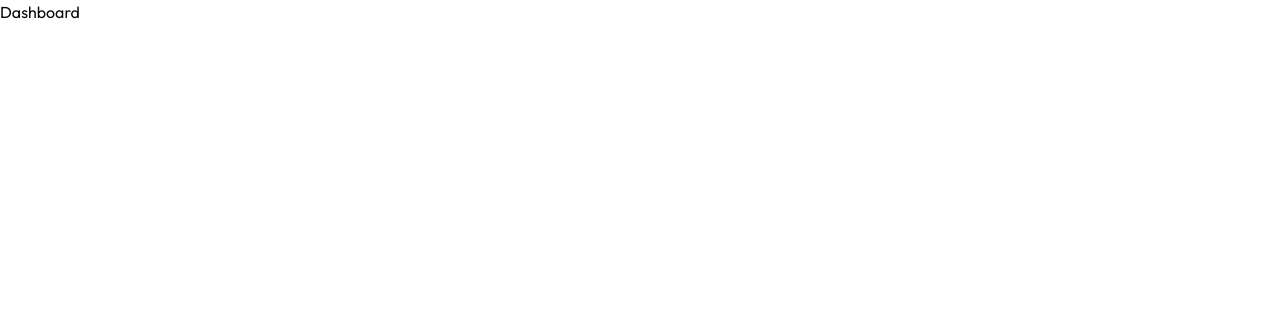
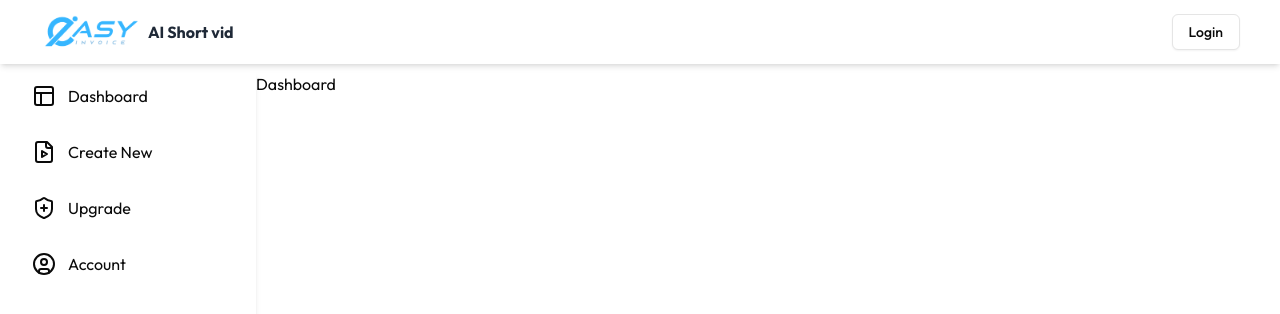
Before and after one commit to xnormdevs/ai-short-video-generator, a Next.js app: page /dashboard in a window 1280 px wide. Shown: the top 314 px of the page. Built offline with nearby package versions, Linux system fonts and the light colour scheme; no server answers.

Commit message:
add sidenav bar

```diff
--- a/app/dashboard/_components/Header.tsx
+++ b/app/dashboard/_components/Header.tsx
@@ -1,9 +1,39 @@
-import React from 'react'
+"use client";
+import Login from "@/components/authModal/Login";
+import Logout from "@/components/logout/Logout";
+import { useSession } from "next-auth/react";
+import Image from "next/image";
+import Link from "next/link";
 
 const Header = () => {
+  const { data: session, status } = useSession();
+  console.log(session, status);
+
   return (
-    <div>Header</div>
-  )
-}
+    <div className="flex items-center justify-between shadow-md h-16 mb-2 py-2 px-10">
+      <div className="w-full flex justify-between items-center">
+        <Link href="/">
+          <div className="text-white text-xl font-bold flex items-center">
+            <Image
+              src="/logo.png"
+              alt="Invoice Generator logo"
+              width={100}
+              height={100}
+            />
+            <h2 className="ml-2 text-base text-gray-800">AI Short vid</h2>
+          </div>
+        </Link>
+        <div className="flex items-center"></div>
+        {status === "authenticated" ? (
+          <>
+            <Logout />
+          </>
+        ) : (
+          <Login />
+        )}
+      </div>
+    </div>
+  );
+};
 
-export default Header
+export default Header;
--- /dev/null
+++ b/app/dashboard/_components/SideNav.tsx
@@ -0,0 +1,59 @@
+import React from "react";
+import {
+  CircleUser,
+  FileVideo,
+  LucideProps,
+  PanelsTopLeft,
+  ShieldPlus,
+} from "lucide-react";
+export interface IMenuOptions {
+  id: number;
+  name: string;
+  path: string;
+  icon: React.ForwardRefExoticComponent<
+    Omit<LucideProps, "ref"> & React.RefAttributes<SVGSVGElement>
+  >;
+}
+
+const SideNav = () => {
+  const MenuOptions: IMenuOptions[] = [
+    {
+      id: 1,
+      name: "Dashboard",
+      path: "/dashboard",
+      icon: PanelsTopLeft,
+    },
+    {
+      id: 2,
+      name: "Create New",
+      path: "/create-new",
+      icon: FileVideo,
+    },
+    {
+      id: 3,
+      name: "Upgrade",
+      path: "/upgrade",
+      icon: ShieldPlus,
+    },
+    {
+      id: 4,
+      name: "Account",
+      path: "/account",
+      icon: CircleUser,
+    },
+  ];
+  return (
+    <div className="w-full h-screen px-5 shadow-md">
+      <div className="grid gap-2">
+        {MenuOptions.map((item, i) => (
+          <div className="flex items-center gap-3 p-3 hover:bg-primary hover:text-white cursor-pointer">
+            <item.icon />
+            <h2>{item.name}</h2>
+          </div>
+        ))}
+      </div>
+    </div>
+  );
+};
+
+export default SideNav;
--- a/app/dashboard/layout.tsx
+++ b/app/dashboard/layout.tsx
@@ -1,9 +1,19 @@
-import React, { ReactNode } from 'react'
+import React, { ReactNode } from "react";
+import Header from "./_components/Header";
+import SideNav from "./_components/SideNav";
 
 const DashboardLayout = ({ children }: Readonly<{ children: ReactNode }>) => {
   return (
-    <div>{children}</div>
-  )
-}
+    <div>
+      <Header />
+      <div className="hidden md:block h-screen bg-whtie fixed w-64">
+        <SideNav />
+      </div>
+      <div>
+        <div className="md:ml-64">{children}</div>
+      </div>
+    </div>
+  );
+};
 
-export default DashboardLayout
+export default DashboardLayout;
--- a/app/page.tsx
+++ b/app/page.tsx
@@ -1,6 +1,19 @@
+'use client'
+import Login from "@/components/authModal/Login";
+import Logout from "@/components/logout/Logout";
+import { useSession } from "next-auth/react";
 
 export default function Home() {
+  const { data: session, status } = useSession();
   return (
-   <div>Sample app</div>
+    <div>
+      {status === "authenticated" ? (
+        <>
+          <Logout />
+        </>
+      ) : (
+        <Login />
+      )}
+    </div>
   );
 }
--- a/components/navbar/navbar.tsx
+++ /dev/null
@@ -1,39 +0,0 @@
-"use client";
-import { useSession } from "next-auth/react";
-import Image from "next/image";
-import Link from "next/link";
-
-import Login from "../authModal/Login";
-import Logout from "../logout/Logout";
-
-const Navbar = () => {
-  const { data: session, status } = useSession();
-  console.log(session, status);
-
-  return (
-    <nav className="flex items-center justify-between bg-gray-800 h-12 mb-8 py-2">
-      <div className="container mx-auto flex justify-between items-center">
-        <Link href="/">
-          <div className="text-white text-xl font-bold">
-            <Image
-              src="/logo.png"
-              alt="Invoice Generator logo"
-              width={100}
-              height={100}
-            />
-          </div>
-        </Link>
-        <div className="flex items-center"></div>
-        {status === "authenticated" ? (
-          <>
-            <Logout />
-          </>
-        ) : (
-          <Login />
-        )}
-      </div>
-    </nav>
-  );
-};
-
-export default Navbar;
```
